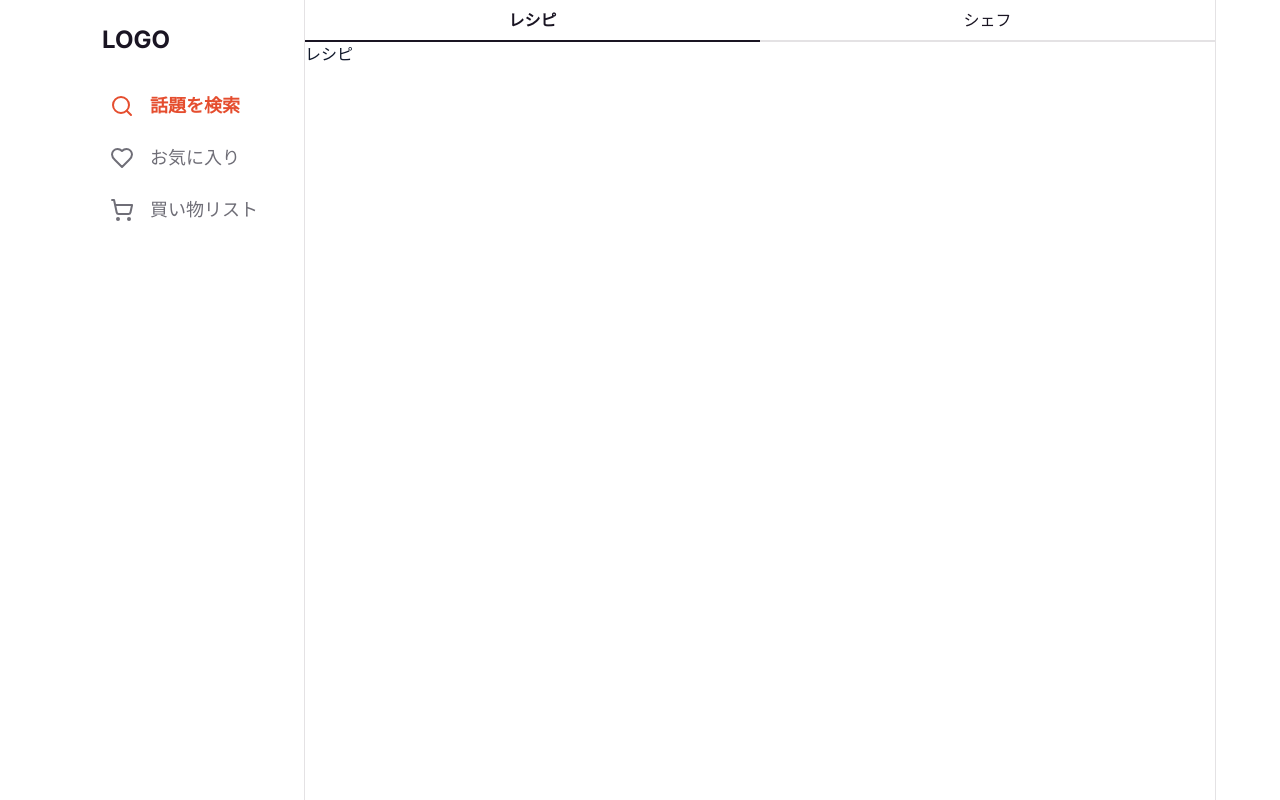
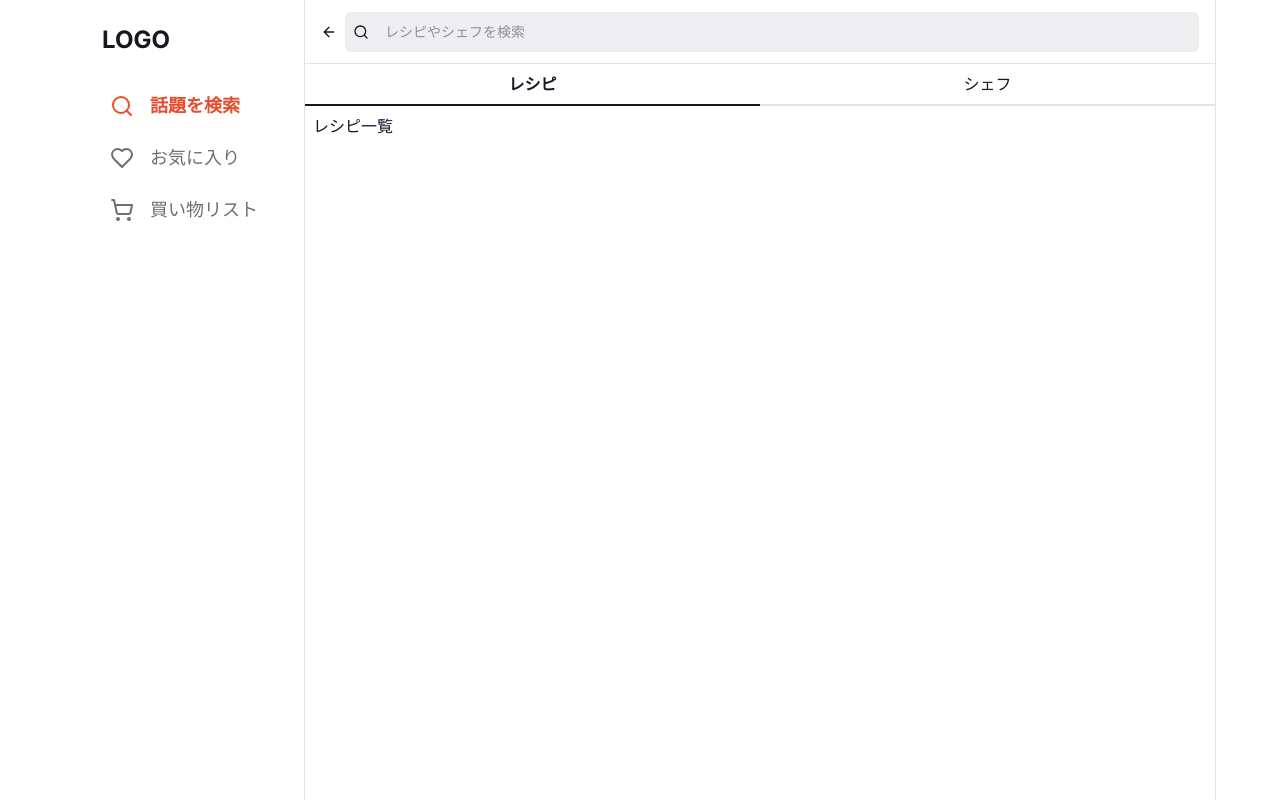
Before and after one commit to qin-team-recipe/12-recipe-app, a Next.js app: page /search/recipe in a window 1280 px wide. Built offline with nearby package versions, Linux system fonts and the light colour scheme.

Commit message:
Search Inputコンポーネント作成 (#46)
* ♻️ 既存コンポーネントのリファクタ

* ✨ SearchInputコンポーネントの作成

* ♻️ SearchInputのリファクタ

* 🐛 レビューコメントに対する修正

```diff
--- a/src/app/(search)/page.tsx
+++ b/src/app/(search)/page.tsx
@@ -2,14 +2,13 @@ import { ChefCard } from "@/src/components/chef-card";
 import TopBar from "@/src/components/layout/top-bar";
 import RecipeCard from "@/src/components/recipe-card";
 import { RecipeStep } from "@/src/components/recipe-list";
+import SearchInput from "@/src/components/search-input";
 import { Button } from "@/src/components/ui/button";
 
 const page = () => {
   return (
     <>
-      <TopBar
-      // TODO: centerComponentを検索バーにする
-      />
+      <TopBar centerComponent={<SearchInput />} />
       <div className="p-8">
         <Button>Search</Button>
         {/* map処理をして横スクロールできるようにする */}
--- a/src/app/(search)/search/chef/page.tsx
+++ b/src/app/(search)/search/chef/page.tsx
@@ -1,11 +1,21 @@
+import TopBar from "@/src/components/layout/top-bar";
 import LinkableTabs from "@/src/components/linkable-tabs";
+import SearchInput from "@/src/components/search-input";
 
 import { tabs } from "../_constants/tabs";
 
-const page = () => {
+const page = async ({ searchParams }: { searchParams: { search?: string } }) => {
+  const searchQuery = searchParams.search ?? "";
+
   return (
     <>
-      <LinkableTabs tabs={tabs}>シェフ</LinkableTabs>
+      <TopBar centerComponent={<SearchInput />} />
+      <LinkableTabs tabs={tabs} searchQuery={searchQuery}>
+        <div className="p-2">
+          {searchQuery && <div className="text-lg font-bold text-mauve12">「{searchQuery}」で検索</div>}
+          <div>シェフ一覧</div>
+        </div>
+      </LinkableTabs>
     </>
   );
 };
--- a/src/app/(search)/search/recipe/page.tsx
+++ b/src/app/(search)/search/recipe/page.tsx
@@ -1,11 +1,21 @@
+import TopBar from "@/src/components/layout/top-bar";
 import LinkableTabs from "@/src/components/linkable-tabs";
+import SearchInput from "@/src/components/search-input";
 
 import { tabs } from "../_constants/tabs";
 
-const page = () => {
+const page = ({ searchParams }: { searchParams: { search?: string } }) => {
+  const searchQuery = searchParams.search ?? "";
+
   return (
     <>
-      <LinkableTabs tabs={tabs}>レシピ</LinkableTabs>
+      <TopBar centerComponent={<SearchInput />} />
+      <LinkableTabs tabs={tabs} searchQuery={searchQuery}>
+        <div className="p-2">
+          {searchQuery && <div className="text-lg font-bold text-mauve12">「{searchQuery}」で検索</div>}
+          <div>レシピ一覧</div>
+        </div>
+      </LinkableTabs>
     </>
   );
 };
--- a/src/components/layout/top-bar.tsx
+++ b/src/components/layout/top-bar.tsx
@@ -12,10 +12,26 @@ const TopBar = ({
   trailingComponent: TrailingComponent,
 }: Props) => {
   return (
-    <div className="w-full h-12 flex px-2 md:px-4 items-center border-b border-mauve6">
-      <div className="flex items-center justify-start flex-1">{LeadingComponent}</div>
-      {CenterComponent && <div className="flex items-center justify-center flex-auto mx-auto">{CenterComponent}</div>}
-      <div className="flex items-center justify-end flex-1">{TrailingComponent}</div>
+    <div className="w-full h-16 flex px-2 md:px-4 items-center border-b border-mauve6">
+      {LeadingComponent ? (
+        <div className="flex items-center justify-start flex-1">{LeadingComponent}</div>
+      ) : (
+        <div className="flex-1"></div>
+      )}
+      <div
+        className={
+          LeadingComponent || TrailingComponent
+            ? "flex items-center justify-center flex-auto mx-auto"
+            : "w-full flex items-center justify-center"
+        }
+      >
+        {CenterComponent}
+      </div>
+      {TrailingComponent ? (
+        <div className="flex items-center justify-end flex-1">{TrailingComponent}</div>
+      ) : (
+        <div className="flex-1" />
+      )}
     </div>
   );
 };
--- a/src/components/linkable-tabs.tsx
+++ b/src/components/linkable-tabs.tsx
@@ -15,9 +15,10 @@ type Tab = {
 type Props = {
   tabs: Tab[];
   children: React.ReactNode;
+  searchQuery?: string;
 };
 
-const LinkableTabs = ({ tabs, children }: Props) => {
+const LinkableTabs = ({ tabs, children, searchQuery }: Props) => {
   const pathname = usePathname();
 
   const getActiveTab = (): string => {
@@ -38,7 +39,7 @@ const LinkableTabs = ({ tabs, children }: Props) => {
               activeTab === tab.value ? "border-b-2 border-mauve12 font-bold" : "border-b-2 border-mauve6"
             }`}
           >
-            <Link href={tab.link}>
+            <Link href={searchQuery ? `${tab.link}?search=${searchQuery}` : tab.link}>
               <div className="text-mauve12 py-2">{tab.label}</div>
             </Link>
           </TabsTrigger>
--- /dev/null
+++ b/src/components/search-input.tsx
@@ -0,0 +1,122 @@
+"use client";
+
+import { useCallback, useEffect, useState, useTransition } from "react";
+import { usePathname, useRouter } from "next/navigation";
+
+import { ArrowLeft, Search, X } from "lucide-react";
+
+import { searchBasePath } from "../constants/routes";
+import { Input } from "./ui/input";
+import Spinner from "./ui/spinner";
+
+const SearchInput = () => {
+  const [inputValue, setInputValue] = useState("");
+  const [debouncedValue, setDebouncedValue] = useState("");
+  const [mounted, setMounted] = useState(false);
+
+  const router = useRouter();
+  const pathname = usePathname();
+  // 遷移状態を処理するためのフック
+  const [isPending, startTransition] = useTransition();
+
+  // 検索パラメータを処理する
+  const handleSearchParams = useCallback(
+    (debouncedValue: string) => {
+      // TODO: window.location.searchが必要かどうかを再検証する
+      const params = new URLSearchParams(window.location.search);
+      console.log(params.get("search"));
+
+      const currentSearchValue = params.get("search");
+      if (debouncedValue !== currentSearchValue) {
+        if (debouncedValue.length > 0) {
+          params.set("search", debouncedValue);
+        } else {
+          params.delete("search");
+        }
+
+        startTransition(() => {
+          const newPath =
+            pathname === "/" ? `${searchBasePath}/recipe/?${params.toString()}` : `${pathname}/?${params.toString()}`;
+
+          router.replace(newPath);
+        });
+      }
+    },
+    [router, pathname]
+  );
+
+  // URLのクエリパラメータを取得してinputValueにセットする
+  useEffect(() => {
+    const params = new URLSearchParams(window.location.search);
+    const searchQuery = params.get("search") ?? "";
+    if (searchQuery !== inputValue) {
+      setInputValue(searchQuery);
+    }
+  }, [router]);
+
+  // デバウンスされた値がある場合、マウントされたことを示す
+  useEffect(() => {
+    if (debouncedValue.length > 0) {
+      setMounted(true);
+    }
+  }, [debouncedValue]);
+
+  // 入力デバウンスを処理する
+  useEffect(() => {
+    const timer = setTimeout(() => {
+      setDebouncedValue(inputValue);
+    }, 1000);
+
+    return () => {
+      clearTimeout(timer);
+    };
+  }, [inputValue]);
+
+  // マウントおよびデバウンスされた値が変更されたときに検索パラメータを処理する
+  useEffect(() => {
+    if (mounted) handleSearchParams(debouncedValue);
+  }, [debouncedValue, handleSearchParams, mounted]);
+
+  return (
+    <div className="flex w-full gap-2">
+      {pathname.includes(searchBasePath) && (
+        <button
+          onClick={() => {
+            router.replace("/");
+          }}
+          aria-label="Back"
+        >
+          <ArrowLeft size={16} />
+        </button>
+      )}
+
+      <div className="relative flex-1">
+        <Search className="absolute top-1/2 left-2 transform -translate-y-1/2" size={16} />
+        <Input
+          value={inputValue}
+          onChange={(e) => {
+            setInputValue(e.target.value);
+          }}
+          placeholder="レシピやシェフを検索"
+          className="pl-10"
+        />
+        {isPending && (
+          <div className="absolute top-1/2 right-2 transform -translate-y-1/2">
+            <Spinner />
+          </div>
+        )}
+        {!(pathname === "/") && inputValue && !isPending && (
+          <button
+            onClick={() => setInputValue("")}
+            className="absolute top-1/2 right-2 transform -translate-y-1/2"
+            aria-label="Clear"
+          >
+            <X size={16} />
+          </button>
+        )}
+      </div>
+    </div>
+  );
+};
+
+export default SearchInput;
--- a/src/components/ui/input.tsx
+++ b/src/components/ui/input.tsx
@@ -9,7 +9,7 @@ const Input = React.forwardRef<HTMLInputElement, InputProps>(({ className, type,
     <input
       type={type}
       className={cn(
-        "flex h-10 w-full rounded-md border border-input bg-transparent px-3 py-2 text-sm ring-offset-background file:border-0 file:bg-transparent file:text-sm file:font-medium placeholder:text-muted-foreground focus-visible:outline-none focus-visible:ring-2 focus-visible:ring-ring focus-visible:ring-offset-2 disabled:cursor-not-allowed disabled:opacity-50",
+        "flex h-10 w-full rounded-md  bg-mauve4 px-3 py-2 text-sm ring-offset-background file:border-0 file:bg-transparent file:text-sm file:font-medium placeholder:text-mauve9 focus-visible:outline-none  focus:border  focus:border-mauve8 disabled:cursor-not-allowed disabled:opacity-50",
         className
       )}
       ref={ref}
```
